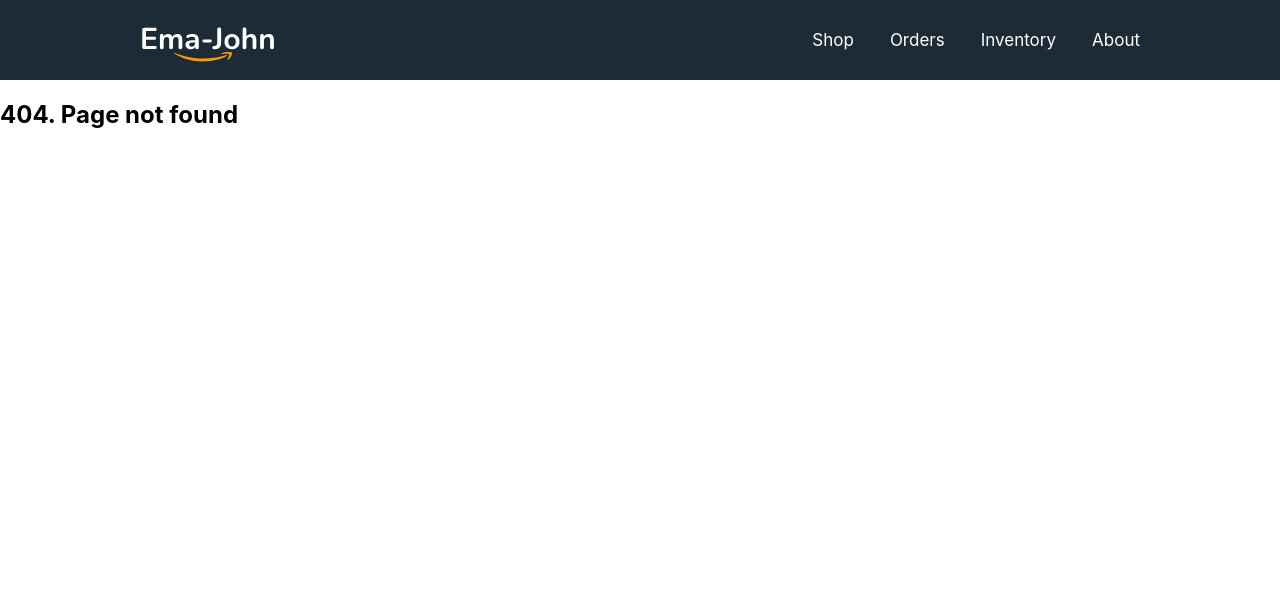
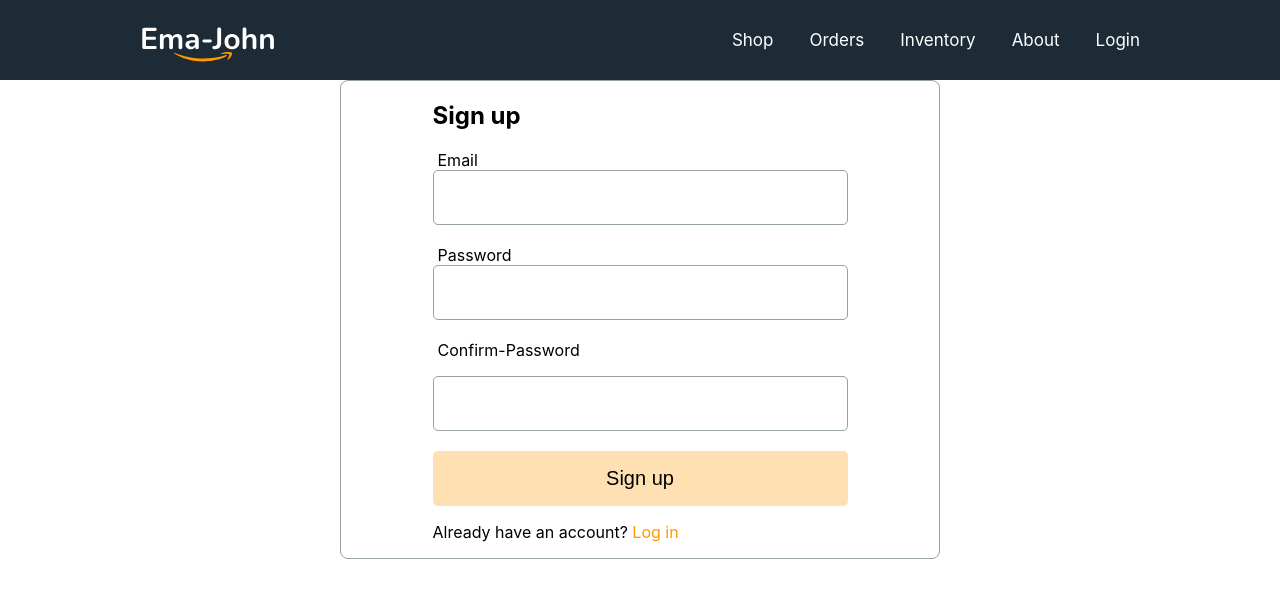
Before and after one commit to MD-Jubayer-Khan/ema-john-simple, a React (Create React App) app: page /signup in a window 1280 px wide. Before the commit this address had no page. Shown: the top 598 px of the page. Built offline with nearby package versions, Linux system fonts and the light colour scheme.

Commit message:
create login and sign up component and install react firebase hooks

```diff
--- a/package.json
+++ b/package.json
@@ -12,6 +12,7 @@
     "firebase": "^9.8.2",
     "react": "^18.1.0",
     "react-dom": "^18.1.0",
+    "react-firebase-hooks": "^5.0.3",
     "react-router-dom": "^6.3.0",
     "react-scripts": "5.0.1",
     "web-vitals": "^2.1.4"
--- a/src/App.js
+++ b/src/App.js
@@ -3,9 +3,11 @@
 import About from './components/About/About';
 import Header from './components/Header/Header';
 import Inventory from './components/Inventory/Inventory';
+import Login from './components/Login/Login';
 import NotFound from './components/NotFound/NotFound';
 import Orders from './components/Orders/Orders';
 import Shop from './components/Shop/Shop';
+import SignUp from './components/SignUp/SignUp';
 
 function App() {
   return (
@@ -18,6 +20,8 @@
        <Route path='/inventory' element={<Inventory></Inventory>}></Route>
        <Route path='/about' element={<About></About>}></Route>
        <Route path='*' element={<NotFound></NotFound>}></Route>
+       <Route path='/login' element={<Login></Login>}></Route>
+       <Route path='signup' element={<SignUp></SignUp>}></Route>
      </Routes>
     </div>
   );
--- a/src/components/Header/Header.js
+++ b/src/components/Header/Header.js
@@ -1,4 +1,5 @@
 import React from 'react';
+import { Link } from 'react-router-dom';
 import logo from '../../images/Logo.svg'
 import './header.css'
 
@@ -7,10 +8,11 @@
            <nav className='header'>
                <img src={logo} alt="" />
                <div>
-                   <a href="shop">Shop</a>
-                   <a href="/orders">Orders</a>
-                   <a href="/inventory">Inventory</a>
-                   <a href="/about">About</a>
+                   <Link to="shop">Shop</Link>
+                   <Link to="/orders">Orders</Link>
+                   <Link to="/inventory">Inventory</Link>
+                   <Link to="/about">About</Link>
+                   <Link to="/login">Login</Link>
                </div>
            </nav>
     );
--- /dev/null
+++ b/src/components/Login/Login.css
@@ -0,0 +1,44 @@
+.form-container{
+    width: 600px;
+    margin: 0 auto;
+    border: 1px solid #95A0A7;
+    box-sizing: border-box;
+    border-radius: 8px;
+    display: flex;
+    justify-content: center;
+
+};
+.form-title{
+    font-size: 35px;
+    color: #2A414F;
+    font-weight: 400;
+};
+.input-group{
+    margin: 20px;
+}
+.input-group label{
+    display: block;
+    margin-left: 5px;
+}
+.input-group input{
+    width: 415px;
+    height: 55px;
+    border: 1px solid #95A0A7;
+    box-sizing: border-box;
+    border-radius: 5px;
+    font-size: 24px;
+}
+.form-submit{
+    width: 415px;
+    height: 55px;
+    background-color: rgba(255, 153, 0, 0.3);
+    border-radius: 5px;
+    border: none;
+    font-size: 20px;
+    cursor: pointer;
+}
+
+.form-link{
+    color: #FF9900;
+    text-decoration: none;
+}
--- /dev/null
+++ b/src/components/Login/Login.js
@@ -0,0 +1,29 @@
+import React from 'react';
+import { Link } from 'react-router-dom';
+import './Login.css'
+
+const Login = () => {
+    return (
+        <div className='form-container'>
+            <div>
+                <h2 className='form-title'>Login</h2>
+                <form>
+                    <div className='input-group'>
+                        <label htmlFor="email">Email</label>
+                        <input type="email" name='email'/>
+                     </div>
+                    <div className='input-group'>
+                        <label htmlFor="password">Password</label>
+                        <input type="password" name='password'/>
+                    </div>
+                        <input className='form-submit' type="submit" value='login'/>
+                </form>
+                <p>
+                    New to ema-john? <Link className='form-link' to="/signup"> Create an account</Link>
+                    </p>
+            </div>
+        </div>
+    );
+};
+
+export default Login;
--- a/src/components/Orders/Orders.js
+++ b/src/components/Orders/Orders.js
@@ -8,7 +8,7 @@
 import './Orders.css';
 
 const Orders = () => {
-    const [products, setProducts] = useProducts();
+    const [products] = useProducts();
     const [cart, setCart] = useCart(products);
     const navigate = useNavigate();
     const handleRemoveProduct = product =>{
--- /dev/null
+++ b/src/components/SignUp/SignUp.js
@@ -0,0 +1,62 @@
+import React, { useState } from 'react';
+import { Link } from 'react-router-dom';
+
+const SignUp = () => {
+    const [email, setEmail] = useState('');
+    const [password, setPasswprd] = useState('');
+    const [confirmPassword, setConfirmPassword] = useState('');
+    const [error, setError] = useState('');
+
+    const handleEmailBlur = (event) =>{
+            setEmail(event.target.value)
+    }
+
+    const handlePasswordBlur = (event) =>{
+        setPasswprd(event.target.value)
+    }
+
+    const handleConfirmPasswordBlur = (event) =>{
+        setConfirmPassword(event.target.value)
+    }
+
+    const handleCreateUser = event =>{
+        event.preventDefault();
+        if(password !== confirmPassword){
+            setError("your password and confirm password didn't match")
+            return
+        }
+    }
+
+    return (
+        <div className='form-container'>
+        <div>
+            <h2 className='form-title'>Sign up</h2>
+            <form onSubmit={handleCreateUser}>
+                <div className='input-group'>
+                    <label htmlFor="email">Email</label>
+                    <input onBlur={handleEmailBlur} type="email" name='email'/>
+                 </div>
+                 <br />
+                <div className='input-group'>
+                    <label htmlFor="password">Password</label>
+                    <input onBlur={handlePasswordBlur} type="password" name='password'/>
+                </div>
+                    <br />
+                <div className='input-group'>
+                    <label htmlFor="confirm-password">Confirm-Password</label>
+                     <p>{error}</p>
+                    <input onBlur={handleConfirmPasswordBlur} type="password" name='confirm-password'/>
+
+                </div>
+                     <br />
+                    <input className='form-submit' type="submit" value='Sign up'/>
+            </form>
+            <p>
+                Already have an account? <Link className='form-link' to="/login"> Log in</Link>
+                </p>
+        </div>
+    </div>
+    );
+};
+
+export default SignUp;
```
Also changed, not shown: 1 other file (tests, documents, lock files or other folders).
